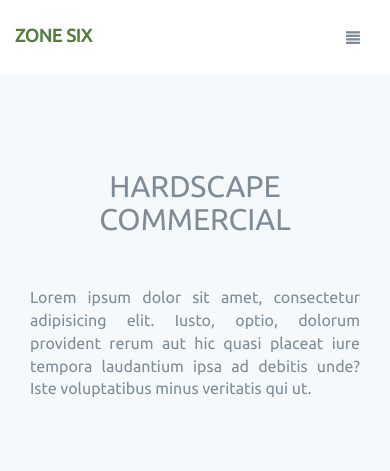
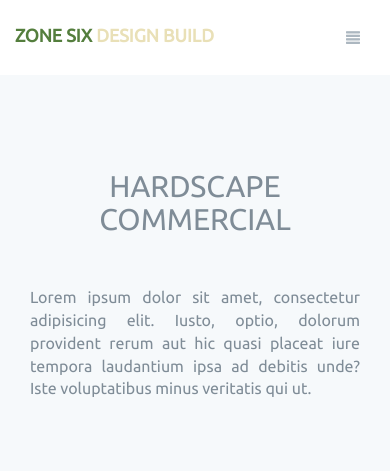
Before and after one commit to JustinSYDE/ZoneS2X, a plain HTML site: page hardscape-commercial.html in a window 390 px wide. Shown: the top 471 px of the page. Drawn offline with nearby package versions, Linux system fonts and the light colour scheme.

Commit message:
Minor Update: - Applied new theme to mobile navbar

```diff
--- a/css/navbar.css
+++ b/css/navbar.css
@@ -113,6 +113,10 @@ a:after {
     background-color: #ffffff;
 }
 
+.navbar span{
+  color: #e9e0b7;
+}
+
 footer{
   padding-bottom: 15px;
   text-align: center;
--- a/hardscape-commercial.html
+++ b/hardscape-commercial.html
@@ -6,7 +6,7 @@
     <head>
         <meta charset="utf-8">
         <meta http-equiv="X-UA-Compatible" content="IE=edge,chrome=1">
-        <title>Hardscape Commercial | ZONE SIX</title>
+        <title>Hardscape Commercial | ZONE SIX DESIGN BUILD LTD</title>
         <meta name="description" content="">
         <meta name="viewport" content="width=device-width, initial-scale=1">
 
@@ -47,11 +47,11 @@
             <div class="navbar-header">
               <button type="button" class="navbar-toggle" data-toggle="collapse" data-target=".navbar-collapse">
                 <span class="sr-only">Toggle navigation</span>
-                <span class="glyphicon glyphicon-align-justify" style="background-color:white"></span>
+                <span class="glyphicon glyphicon-align-justify" style="background-color:white; color: #acb7c0"></span>
                 <span class="icon-bar"></span>
                 <span class="icon-bar"></span>
               </button>
-              <a class="navbar-brand" href="index.html">ZONE SIX</a>
+              <a class="navbar-brand" href="index.html">ZONE SIX <span>DESIGN BUILD</span></a>
             </div>
             <div class="navbar-collapse collapse">
               <ul class="nav nav-pills navbar-right">
```
Also changed, not shown: hardscape-residential.html (+3 -3 lines), hardscape.html (+3 -3 lines), index.html (+3 -3 lines), softscape-commercial.html (+3 -3 lines), softscape-residential.html (+3 -3 lines), softscape.html (+3 -3 lines), specialties-other.html (+3 -3 lines), specialties-stonework.html (+3 -3 lines), specialties-woodwork.html (+3 -3 lines).
